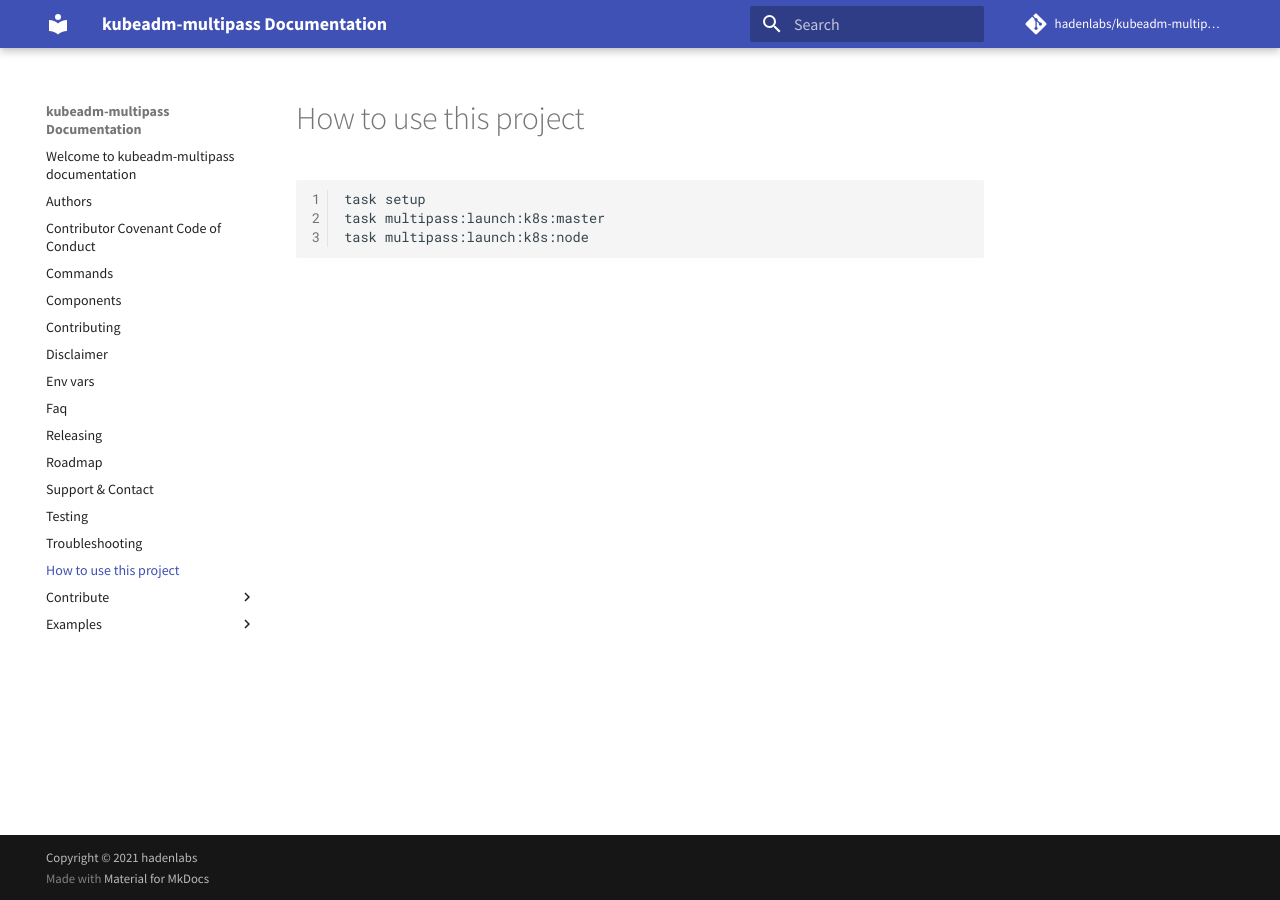
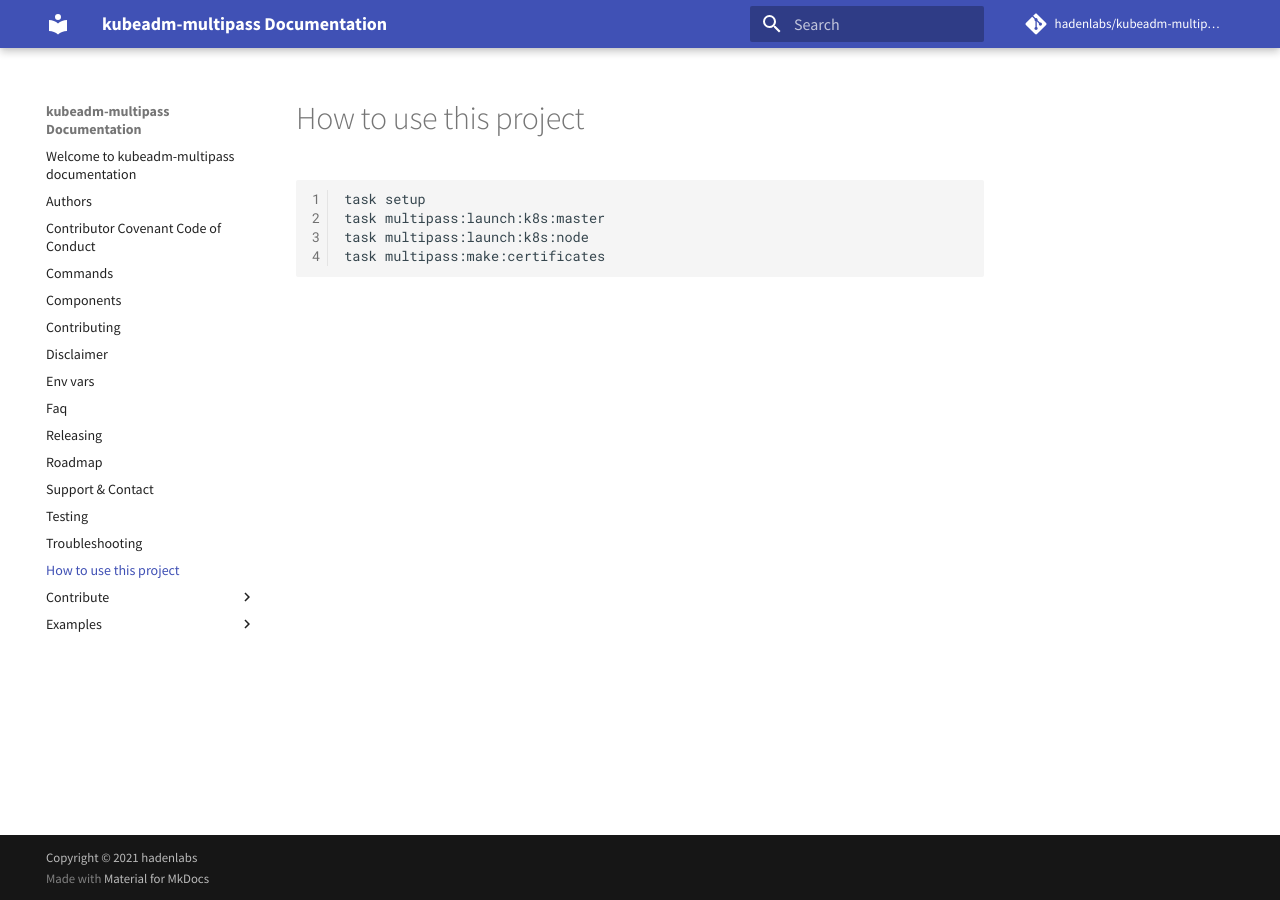
Before and after one commit to hadenlabs/kubeadm-multipass, an MkDocs documentation site: the page built from docs/usage.md, in a window 1280 px wide. Built offline with MkDocs 1.6.1 and Material for MkDocs 9.7.7, drawn with Linux system fonts in a browser that asks for light colours; comment, search, counter and statistics services are not loaded.

Commit message:
fix: make certificates (#22)

````diff
--- a/docs/usage.md
+++ b/docs/usage.md
@@ -4,4 +4,5 @@
 task setup
 task multipass:launch:k8s:master
 task multipass:launch:k8s:node
+task multipass:make:certificates
 ```
````
Also changed, not shown: 1 other file.
